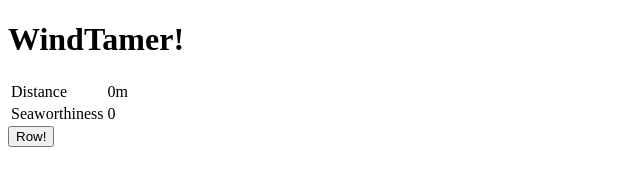
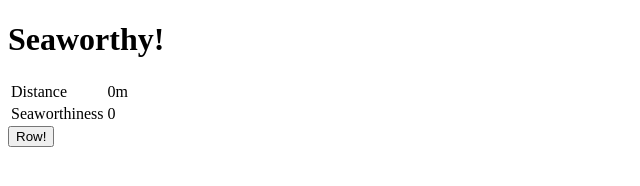
Before and after one commit to seemikehack/seaworthy, a website: page src/index.html in a window 1280 px wide. Shown: the whole page, without its empty margins (0-640 px from the left). Drawn offline with Linux system fonts and the light colour scheme.

Commit message:
rebranding

```diff
--- a/src/index.html
+++ b/src/index.html
@@ -2,10 +2,10 @@
 <html lang="en">
 <head>
   <meta charset="UTF-8">
-  <title>WindTamer</title>
+  <title>Seaworthy</title>
 </head>
 <body>
-  <h1>WindTamer!</h1>
+  <h1>Seaworthy!</h1>
   <table>
     <tr>
       <td>Distance</td>
```
Also changed, not shown: package.json (+4 -4 lines).
